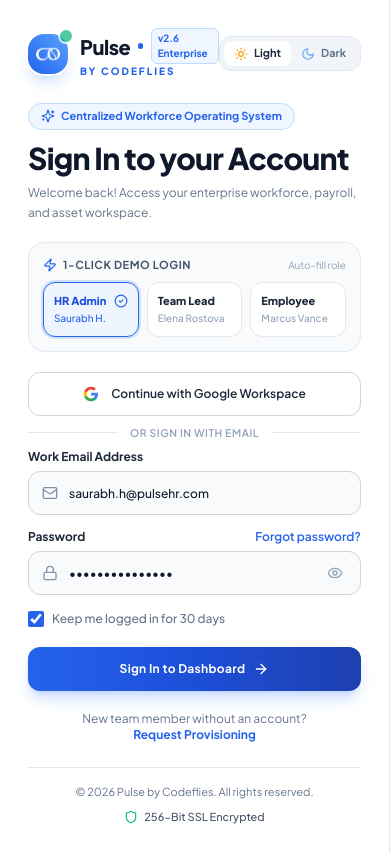
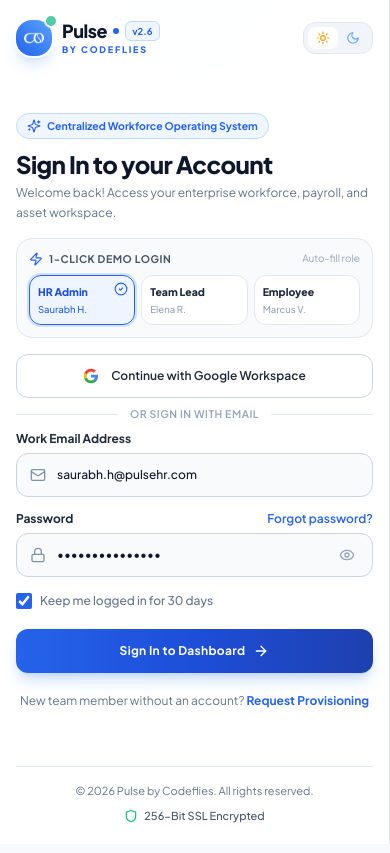
Before and after one commit to bhartijaiswal-codeflies/Pulse-web-, a React (Vite) app: page /login in a window 390 px wide. Built offline with nearby package versions, Linux system fonts and the light colour scheme.

Commit message:
fix(responsive): optimize login page for mobile view with unclipped header and readable demo role buttons

```diff
--- a/src/pages/Login.jsx
+++ b/src/pages/Login.jsx
@@ -44,18 +44,21 @@ export const Login = () => {
     {
       role: 'HR Admin',
       name: 'Saurabh H.',
+      displayName: 'Saurabh H.',
       email: 'saurabh.h@pulsehr.com',
       password: 'PulseAdmin@2026',
     },
     {
       role: 'Team Lead',
       name: 'Elena Rostova',
+      displayName: 'Elena R.',
       email: 'elena.rostova@pulsehr.com',
       password: 'LeadPulse@2026',
     },
     {
       role: 'Employee',
       name: 'Marcus Vance',
+      displayName: 'Marcus V.',
       email: 'marcus.vance@pulsehr.com',
       password: 'UserPulse@2026',
     },
@@ -148,29 +151,29 @@ export const Login = () => {
         {/* Left Side: Modern Executive Login Form                                    */}
         {/* ========================================================================= */}
         <div
-          className={`w-full lg:w-[48%] xl:w-[46%] 2xl:w-[44%] min-h-screen flex flex-col justify-between px-7 sm:px-12 md:px-14 xl:px-18 py-7 lg:py-9 z-20 flex-shrink-0 transition-colors duration-300 ${
+          className={`w-full lg:w-[48%] xl:w-[46%] 2xl:w-[44%] min-h-screen flex flex-col justify-between px-4 sm:px-10 md:px-14 xl:px-18 py-5 sm:py-7 lg:py-9 z-20 flex-shrink-0 transition-colors duration-300 ${
             isDarkMode
               ? 'bg-[#070B18]/95 backdrop-blur-2xl border-r border-white/5'
               : 'bg-white/95 backdrop-blur-xl border-r border-[#E2E8F0] shadow-2xl shadow-slate-200/50'
           }`}
         >
           {/* Top Brand Logo & Controls */}
-          <div className="flex items-center justify-between select-none">
-            <div className="flex items-center gap-3">
-              <div className="relative">
-                <div className="w-10 h-10 rounded-2xl bg-gradient-to-tr from-[#2563EB] via-[#3B82F6] to-[#60A5FA] flex items-center justify-center p-2 shadow-lg shadow-blue-500/25 ring-2 ring-white">
+          <div className="flex items-center justify-between select-none gap-2">
+            <div className="flex items-center gap-2.5 sm:gap-3 min-w-0">
+              <div className="relative shrink-0">
+                <div className="w-9 h-9 sm:w-10 sm:h-10 rounded-2xl bg-gradient-to-tr from-[#2563EB] via-[#3B82F6] to-[#60A5FA] flex items-center justify-center p-2 shadow-lg shadow-blue-500/25 ring-2 ring-white">
                   <img
                     src="/logo.png"
                     alt="Pulse Logo"
                     className="w-full h-full object-contain brightness-0 invert"
                   />
                 </div>
-                <span className="absolute -top-1 -right-1 w-3 h-3 rounded-full bg-emerald-500 ring-2 ring-white animate-pulse" />
+                <span className="absolute -top-1 -right-1 w-2.5 h-2.5 sm:w-3 sm:h-3 rounded-full bg-emerald-500 ring-2 ring-white animate-pulse" />
               </div>
-              <div>
-                <div className="flex items-center gap-2">
+              <div className="min-w-0">
+                <div className="flex items-center gap-1.5 sm:gap-2">
                   <span
-                    className={`text-[20px] font-black leading-tight tracking-tight ${
+                    className={`text-lg sm:text-[20px] font-black leading-tight tracking-tight ${
                       isDarkMode ? 'text-white' : 'text-[#0F172A]'
                     }`}
                   >
@@ -178,23 +181,24 @@ export const Login = () => {
                   </span>
                   <span className="w-1.5 h-1.5 rounded-full bg-[#2563EB]" />
                   <span
-                    className={`text-[10px] font-bold px-1.5 py-0.5 rounded-md border ${
+                    className={`text-[9.5px] sm:text-[10px] font-bold px-1.5 py-0.5 rounded-md border shrink-0 ${
                       isDarkMode
                         ? 'bg-blue-500/10 border-blue-500/30 text-blue-400'
                         : 'bg-blue-50 border-blue-200 text-[#2563EB]'
                     }`}
                   >
-                    v2.6 Enterprise
+                    <span className="sm:hidden">v2.6</span>
+                    <span className="hidden sm:inline">v2.6 Enterprise</span>
                   </span>
                 </div>
-                <div className="text-[10px] font-extrabold text-[#2563EB] tracking-[0.2em] uppercase">
+                <div className="text-[9px] sm:text-[10px] font-extrabold text-[#2563EB] tracking-[0.2em] uppercase truncate">
                   BY CODEFLIES
                 </div>
               </div>
             </div>
 
             {/* Top Right: Segmented Theme Switcher & Enterprise Badge */}
-            <div className="flex items-center gap-2">
+            <div className="flex items-center gap-1.5 sm:gap-2 shrink-0">
               <div
                 className={`p-1 rounded-xl flex items-center border transition-all ${
                   isDarkMode
@@ -206,32 +210,32 @@ export const Login = () => {
                   type="button"
                   onClick={() => setIsDarkMode(false)}
                   title="Switch to Light Mode"
-                  className={`px-2.5 py-1 rounded-lg text-[11px] font-bold flex items-center gap-1.5 transition-all cursor-pointer ${
+                  className={`px-2 sm:px-2.5 py-1 rounded-lg text-[11px] font-bold flex items-center gap-1.5 transition-all cursor-pointer ${
                     !isDarkMode
                       ? 'bg-white text-slate-800 shadow-xs'
                       : 'text-slate-400 hover:text-slate-200'
                   }`}
                 >
-                  <Sun className="w-3.5 h-3.5 text-amber-500" />
-                  <span>Light</span>
+                  <Sun className="w-3.5 h-3.5 text-amber-500 shrink-0" />
+                  <span className="hidden sm:inline">Light</span>
                 </button>
                 <button
                   type="button"
                   onClick={() => setIsDarkMode(true)}
                   title="Switch to Dark Mode"
-                  className={`px-2.5 py-1 rounded-lg text-[11px] font-bold flex items-center gap-1.5 transition-all cursor-pointer ${
+                  className={`px-2 sm:px-2.5 py-1 rounded-lg text-[11px] font-bold flex items-center gap-1.5 transition-all cursor-pointer ${
                     isDarkMode
                       ? 'bg-[#1E293B] text-white shadow-xs'
                       : 'text-slate-500 hover:text-slate-800'
                   }`}
                 >
-                  <Moon className="w-3.5 h-3.5 text-blue-400" />
-                  <span>Dark</span>
+                  <Moon className="w-3.5 h-3.5 text-blue-400 shrink-0" />
+                  <span className="hidden sm:inline">Dark</span>
                 </button>
               </div>
 
               <div
-                className={`hidden sm:inline-flex items-center gap-1.5 px-3 py-1.5 rounded-full border text-[11px] font-semibold ${
+                className={`hidden md:inline-flex items-center gap-1.5 px-3 py-1.5 rounded-full border text-[11px] font-semibold ${
                   isDarkMode
                     ? 'bg-emerald-500/10 border-emerald-500/25 text-emerald-400'
                     : 'bg-emerald-50 border-emerald-200 text-emerald-700 shadow-2xs'
@@ -244,28 +248,28 @@ export const Login = () => {
           </div>
 
           {/* Main Form Center Box */}
-          <div className="my-auto py-6 max-w-[440px] w-full mx-auto">
+          <div className="my-auto py-5 sm:py-6 max-w-[440px] w-full mx-auto">
             {/* Heading & Subtitle */}
-            <div className="mb-5">
+            <div className="mb-4 sm:mb-5">
               <div
-                className={`inline-flex items-center gap-1.5 px-3 py-1 rounded-full text-[11px] font-bold mb-2.5 border ${
+                className={`inline-flex items-center gap-1.5 px-2.5 sm:px-3 py-1 rounded-full text-[10.5px] sm:text-[11px] font-bold mb-2.5 border ${
                   isDarkMode
                     ? 'bg-blue-500/10 border-blue-500/25 text-[#60A5FA]'
                     : 'bg-blue-50 border-blue-200 text-[#2563EB] shadow-2xs'
                 }`}
               >
-                <Sparkles className="w-3.5 h-3.5 text-[#2563EB]" />
+                <Sparkles className="w-3.5 h-3.5 text-[#2563EB] shrink-0" />
                 <span>Centralized Workforce Operating System</span>
               </div>
               <h1
-                className={`text-3xl sm:text-[32px] font-black tracking-tight leading-tight ${
+                className={`text-2xl sm:text-[32px] font-black tracking-tight leading-tight ${
                   isDarkMode ? 'text-white' : 'text-[#0F172A]'
                 }`}
               >
                 Sign In to your Account
               </h1>
               <p
-                className={`text-xs sm:text-sm mt-1.5 font-normal leading-relaxed ${
+                className={`text-xs sm:text-sm mt-1 sm:mt-1.5 font-normal leading-relaxed ${
                   isDarkMode ? 'text-slate-400' : 'text-[#64748B]'
                 }`}
               >
@@ -275,7 +279,7 @@ export const Login = () => {
 
             {/* 1-Click Demo Account Quick Fill */}
             <div
-              className={`mb-5 p-3.5 rounded-2xl border transition-all ${
+              className={`mb-4 sm:mb-5 p-3 sm:p-3.5 rounded-2xl border transition-all ${
                 isDarkMode
                   ? 'bg-white/[0.03] border-white/10'
                   : 'bg-[#F8FAFC] border-[#E2E8F0] shadow-2xs'
@@ -283,7 +287,7 @@ export const Login = () => {
             >
               <div className="flex items-center justify-between mb-2">
                 <span
-                  className={`text-[11px] font-bold uppercase tracking-wider flex items-center gap-1.5 ${
+                  className={`text-[10.5px] sm:text-[11px] font-bold uppercase tracking-wider flex items-center gap-1.5 ${
                     isDarkMode ? 'text-slate-400' : 'text-slate-600'
                   }`}
                 >
@@ -298,7 +302,7 @@ export const Login = () => {
                   Auto-fill role
                 </span>
               </div>
-              <div className="grid grid-cols-3 gap-2">
+              <div className="grid grid-cols-3 gap-1.5 sm:gap-2">
                 {demoAccounts.map((acc) => {
                   const isActive = selectedRole === acc.role;
                   return (
@@ -306,7 +310,7 @@ export const Login = () => {
                       key={acc.role}
                       type="button"
                       onClick={() => handleSelectDemoAccount(acc)}
-                      className={`p-2.5 rounded-xl text-left border transition-all cursor-pointer relative ${
+                      className={`p-2 sm:p-2.5 rounded-xl text-left border transition-all cursor-pointer relative ${
                         isActive
                           ? isDarkMode
                             ? 'bg-blue-600/25 border-blue-400/80 text-white ring-1 ring-blue-400/30 shadow-xs'
@@ -316,9 +320,12 @@ export const Login = () => {
                           : 'bg-white border-slate-200 text-slate-700 hover:bg-slate-50 hover:border-slate-300 shadow-2xs'
                       }`}
                     >
-                      <div className="flex items-center justify-between">
+                      {isActive && (
+                        <CheckCircle2 className="w-3.5 h-3.5 text-[#2563EB] absolute top-1.5 right-1.5 shrink-0" />
+                      )}
+                      <div className="pr-3.5">
                         <span
-                          className={`text-[11px] font-extrabold truncate ${
+                          className={`text-[10.5px] sm:text-[11px] font-extrabold block truncate ${
                             isActive
                               ? isDarkMode
                                 ? 'text-blue-300'
@@ -327,19 +334,19 @@ export const Login = () => {
                               ? 'text-slate-300'
                               : 'text-slate-800'
                           }`}
+                          title={acc.role}
                         >
                           {acc.role}
                         </span>
-                        {isActive && (
-                          <CheckCircle2 className="w-3.5 h-3.5 text-[#2563EB] flex-shrink-0 ml-1" />
-                        )}
                       </div>
                       <div
-                        className={`text-[10px] truncate mt-0.5 font-medium ${
+                        className={`text-[9.5px] sm:text-[10px] truncate mt-0.5 font-medium ${
                           isActive ? 'text-[#2563EB]' : 'text-slate-400'
                         }`}
+                        title={acc.name}
                       >
-                        {acc.name}
+                        <span className="sm:hidden">{acc.displayName}</span>
+                        <span className="hidden sm:inline">{acc.name}</span>
                       </div>
                     </button>
                   );
```
